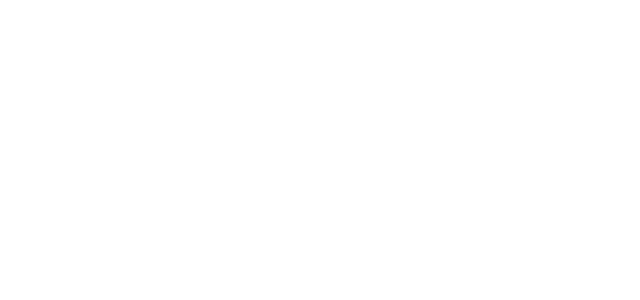
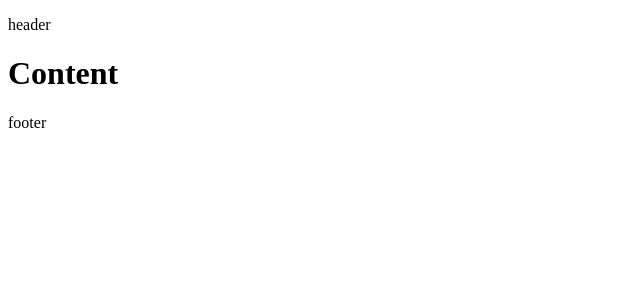
Before and after one commit to FATEC-2022-TCC/frontend_nuxt, a Nuxt app: page /home in a window 1280 px wide. Before the commit this address had no page. Shown: the top 300 px of the page, without its empty margins (0-640 px from the left). Built offline with nearby package versions, Linux system fonts and the light colour scheme.

Commit message:
Added a nested route example

```diff
--- a/nuxt.config.ts
+++ b/nuxt.config.ts
@@ -4,6 +4,9 @@
         '@kevinmarrec/nuxt-pwa'
     ],
     pwa: {
+        manifest: {
+            name: "Animais",
+        },
         workbox: {
             enabled: true
         }
--- /dev/null
+++ b/pages/home.vue
@@ -0,0 +1,7 @@
+<template>
+    <div>
+        <p>header</p>
+        <nuxt-page />
+        <p>footer</p>
+    </div>
+</template>
--- /dev/null
+++ b/pages/home/index.vue
@@ -0,0 +1,5 @@
+<template>
+    <h1>
+        Content
+    </h1>
+</template>
--- a/pages/index.vue
+++ b/pages/index.vue
@@ -8,4 +8,7 @@
     <h1>
         Hello World
     </h1>
+    <h6>
+        {{ $route.name }}
+    </h6>
 </template>
--- /dev/null
+++ b/pages/login.vue
@@ -0,0 +1,5 @@
+<template>
+    <h1>
+        Login page
+    </h1>
+</template>
```
